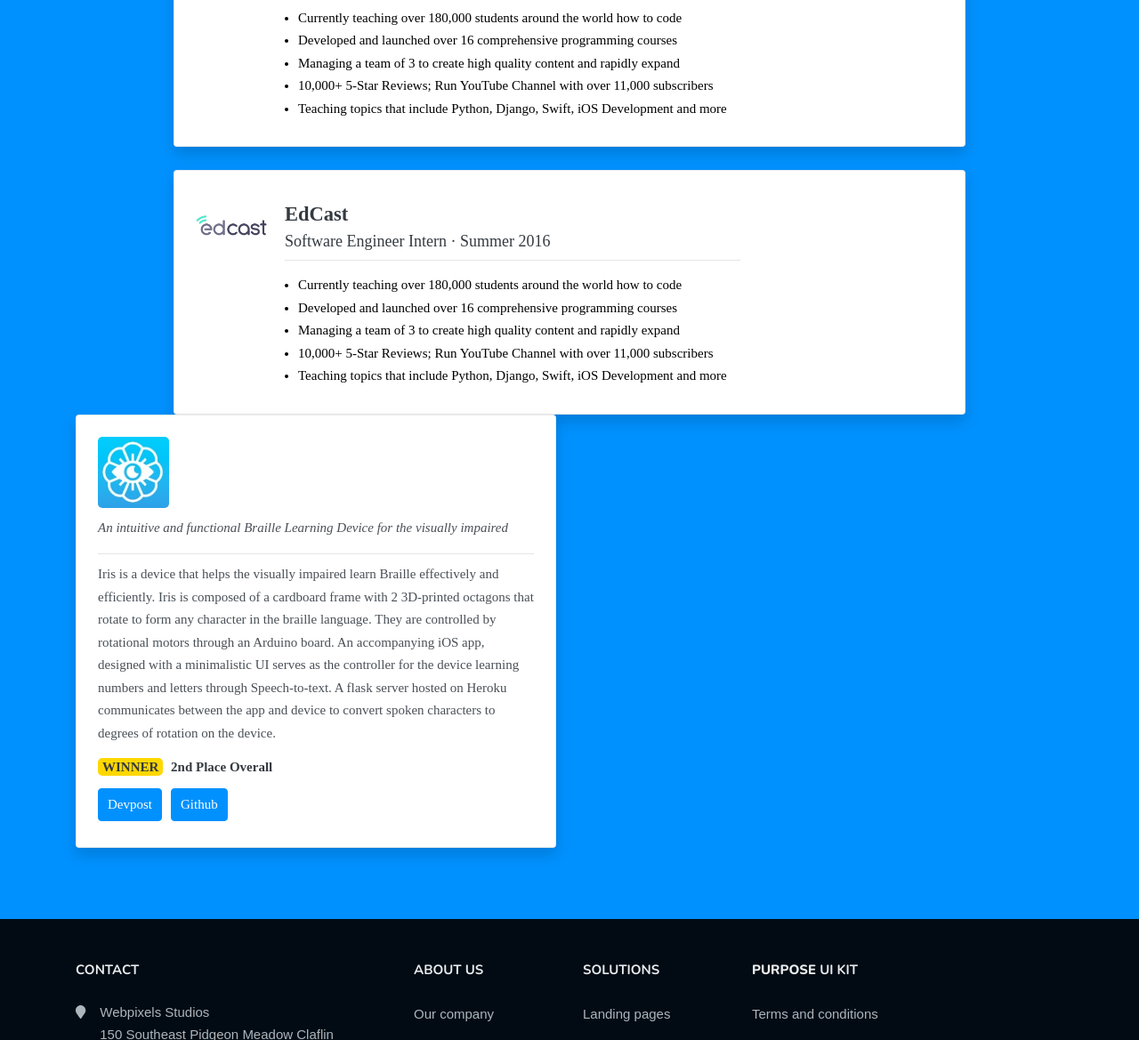
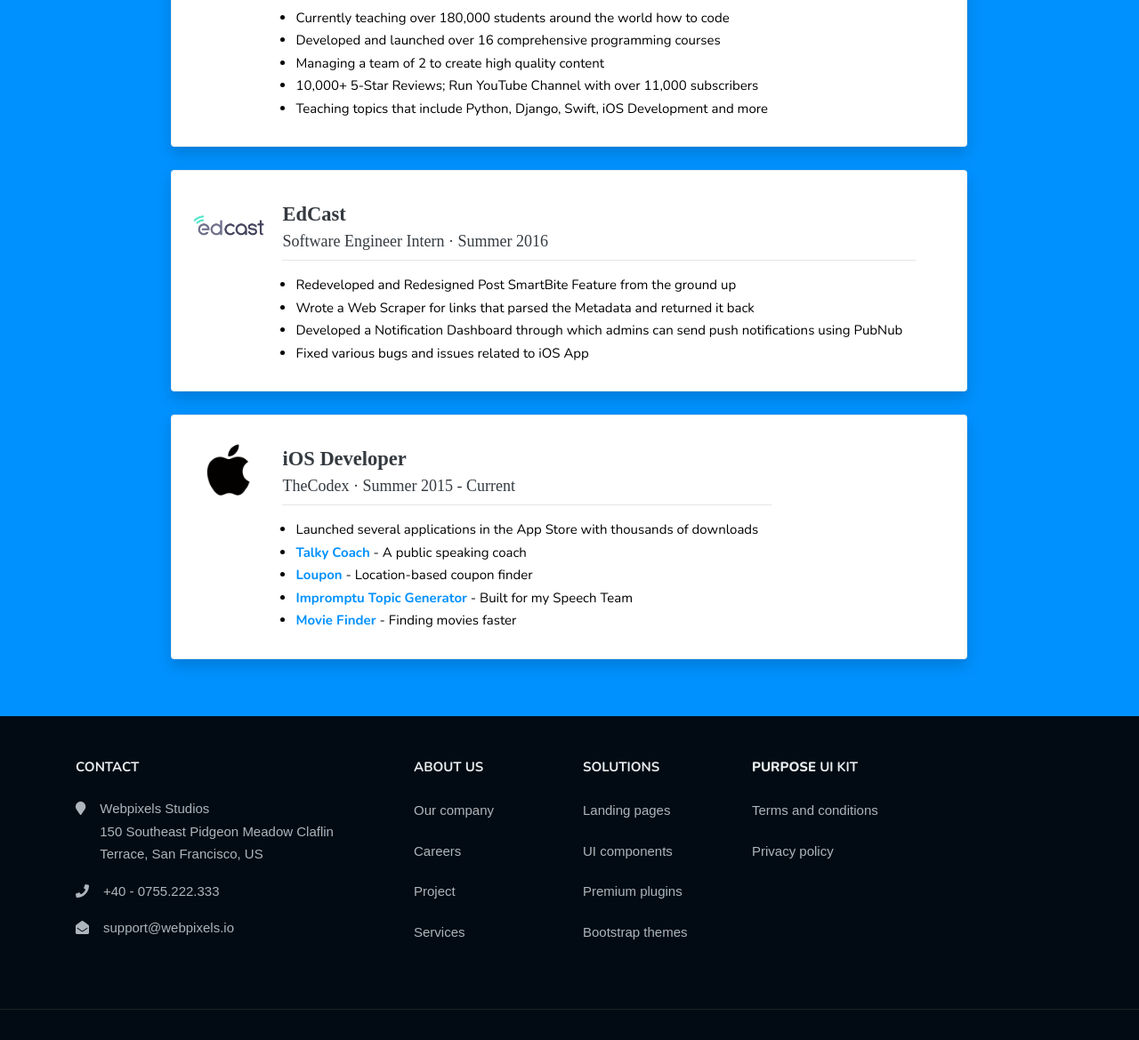
Before and after one commit to tharun-557/thecurryman.github.io, a website: page experience.html in a window 1280 px wide. Shown: the part 661-1830 px from the top of the page at 89% size. Drawn offline with nearby package versions, Linux system fonts and the light colour scheme.

Commit message:
Design Updated to Experience, added iOS Development

```diff
--- a/assets/css/experience.css
+++ b/assets/css/experience.css
@@ -77,4 +77,6 @@
     color: black;
     font-family: "Avenir Next";
     margin-bottom: 0px;
+    padding: 5px 15px;
+    font-family: Nunito;
 }
--- a/experience.html
+++ b/experience.html
@@ -69,10 +69,9 @@
             </div>
         </div>
         <div class="container">
-            <div class="row project">
-                <div class="d-lg-inline-block">
+            <div class="d-md-block">
                 <div class="col-md-10 offset-md-1">
-                        <div class="col-lg-12">
+
                     <div class="card-body py-4 card shadow">
                         <div class="d-md-inline-flex d-sm-block align-items-start">
                             <img class="project-icon"
@@ -83,7 +82,7 @@
                                     <small>Software Engineer Intern · Summer 2018</small>
                                 </h4>
                                 <hr class="project-line">
-                                        <ul class="description" style="padding: 5px 15px;">
+                                <ul class="description">
                                     <li>Developed Log Management Dashboard with DataDog and AWS</li>
                                     <li>Created native iOS Share Extension for both Client and Enterprise App
                                     </li>
@@ -91,12 +90,11 @@
                                 </ul>
                             </div>
                         </div>
-                            </div>
+
                     </div>
                 </div>
                 <br>
                 <div class="col-md-10 offset-md-1">
-                        <div class="col-lg-12">
                     <div class="card-body py-4 card shadow">
                         <div class="d-md-inline-flex d-sm-block align-items-start">
                             <img class="project-icon"
@@ -104,14 +102,14 @@
                                  class="img-center">
                             <div class="d-block align-items-start">
                                 <h4 style="margin-top: 10px;">TheCodex <br>
-                                            <small>Founder and CEO · June 2017 - Current</small>
+                                    <small>Founder · June 2017 - Current</small>
                                 </h4>
                                 <hr class="project-line">
-                                        <ul class="description" style="padding: 5px 15px;">
+                                <ul class="description">
                                     <li>Currently teaching over 180,000 students around the world how to code
                                     </li>
                                     <li>Developed and launched over 16 comprehensive programming courses</li>
-                                            <li>Managing a team of 3 to create high quality content and rapidly expand
+                                    <li>Managing a team of 2 to create high quality content
                                     </li>
                                     <li>10,000+ 5-Star Reviews; Run YouTube Channel with over 11,000
                                         subscribers
@@ -124,11 +122,9 @@
                         </div>
                     </div>
                 </div>
-                    </div>
                 <br>
                 <div class="col-md-10 offset-md-1">
-                        <div class="col-lg-12">
-                            <div class="card-body py-4 card shadow">
+                    <div class="card-body py-4 card shadow" width="100%">
                         <div class="d-md-inline-flex d-sm-block align-items-start">
                             <img class="project-icon"
                                  src="assets/img/experience/edcast.png" alt="Card image cap"
@@ -138,65 +134,42 @@
                                     <small>Software Engineer Intern · Summer 2016</small>
                                 </h4>
                                 <hr class="project-line">
-                                        <ul class="description" style="padding: 5px 15px;">
-                                            <li>Currently teaching over 180,000 students around the world how to code
-                                            </li>
-                                            <li>Developed and launched over 16 comprehensive programming courses</li>
-                                            <li>Managing a team of 3 to create high quality content and rapidly expand
-                                            </li>
-                                            <li>10,000+ 5-Star Reviews; Run YouTube Channel with over 11,000
-                                                subscribers
-                                            </li>
-                                            <li>Teaching topics that include Python, Django, Swift, iOS Development and
-                                                more
-                                            </li>
+                                <ul class="description">
+                                    <li>Redeveloped and Redesigned Post SmartBite Feature from the ground up </li>
+                                    <li>Wrote a Web Scraper for links that parsed the Metadata and returned it back </li>
+                                    <li>Developed a Notification Dashboard through which admins can send push notifications using PubNub</li>
+                                    <li>Fixed various bugs and issues related to iOS App</li>
+                                </ul>
+                            </div>
+                        </div>
+                    </div>
+                </div>
+                <br>
+                <div class="col-md-10 offset-md-1">
+                    <div class="card-body py-4 card shadow" width="100%">
+                        <div class="d-md-inline-flex d-sm-block align-items-start">
+                            <img class="project-icon"
+                                 src="assets/img/experience/apple.png" alt="Card image cap"
+                                 class="img-center">
+                            <div class="d-block align-items-start">
+                                <h4 style="margin-top: 10px;">iOS Developer <br>
+                                    <small>TheCodex · Summer 2015 - Current</small>
+                                </h4>
+                                <hr class="project-line">
+                                <ul class="description">
+                                    <li>Launched several applications in the App Store with thousands of downloads </li>
+                                    <li><a href="https://itunes.apple.com/us/app/talky-coach/id1347323175?mt=8" target="_blank"><b>Talky Coach</b></a> - A public speaking coach </li>
+                                    <li><a href="https://itunes.apple.com/us/app/loupon/id1191420537?mt=8" target="_blank"><b>Loupon</b></a> - Location-based coupon finder</li>
+                                    <li><a href="https://itunes.apple.com/us/app/impromptu-topic-generator/id1066113653?mt=8" target="_blank"><b>Impromptu Topic Generator</b></a> - Built for my Speech Team</li>
+                                    <li><a href="https://itunes.apple.com/us/app/movie-finder/id1063075532?mt=8" target="_blank"><b>Movie Finder</b></a> - Finding movies faster</li>
                                 </ul>
                             </div>
                         </div>
                     </div>
                 </div>
             </div>
-
-                    <div class="col-lg-6 mb-3">
-                        <div class="card-body py-4 card shadow">
-                            <div class="d-inline-block align-items-start">
-                                <div class="d-inline-flex align-items-start">
-                                    <img class="project-icon"
-                                         src="assets/img/projects/iris.jpg" alt="Card image cap" class="img-center">
         </div>
-                                <p class="no-bottom"><i> An intuitive and functional Braille Learning Device for
-                                    the visually impaired</i></p>
-                                <hr class="project-line">
-                                <p class="card-text">Iris is a device that helps the visually impaired learn Braille
-                                    effectively and efficiently. Iris is composed of a cardboard frame with 2
-                                    3D-printed
-                                    octagons that rotate to form any character in the braille language. They are
-                                    controlled by rotational motors through an Arduino board. An accompanying iOS
-                                    app,
-                                    designed with a minimalistic UI serves as the controller for the device learning
-                                    numbers and letters through Speech-to-text. A flask server hosted on Heroku
-                                    communicates between the app and device to convert spoken characters to degrees
-                                    of
-                                    rotation on the device.</p>
-                                <h6><span class="award">WINNER</span> 2nd Place Overall</h6>
-                                <div class="d-inline-flex align-items-start">
-                                    <button type="button" class="btn btn-primary btn-animated btn-animated-x">
-                                        <span class="btn-inner--visible">Devpost</span>
-                                        <span class="btn-inner--hidden"><i class="fas fa-code"></i></span>
-                                    </button>
-                                    <button type="button" class="btn btn-primary btn-animated btn-animated-x">
-                                        <span class="btn-inner--visible">Github</span>
-                                        <span class="btn-inner--hidden"><i class="fab fa-github"></i></span>
-                                    </button>
-                                </div>
-                            </div>
-                        </div>
-                    </div>
-                </div>
-
-            </div>
-        </div>
-        </div>
+    </section>
 </main>
 <footer class="footer py-5  footer-dark">
     <div class="container">
```
Also changed, not shown: assets/img/experience/apple.png (added). Lines whose indentation alone changed are shown as unchanged.
